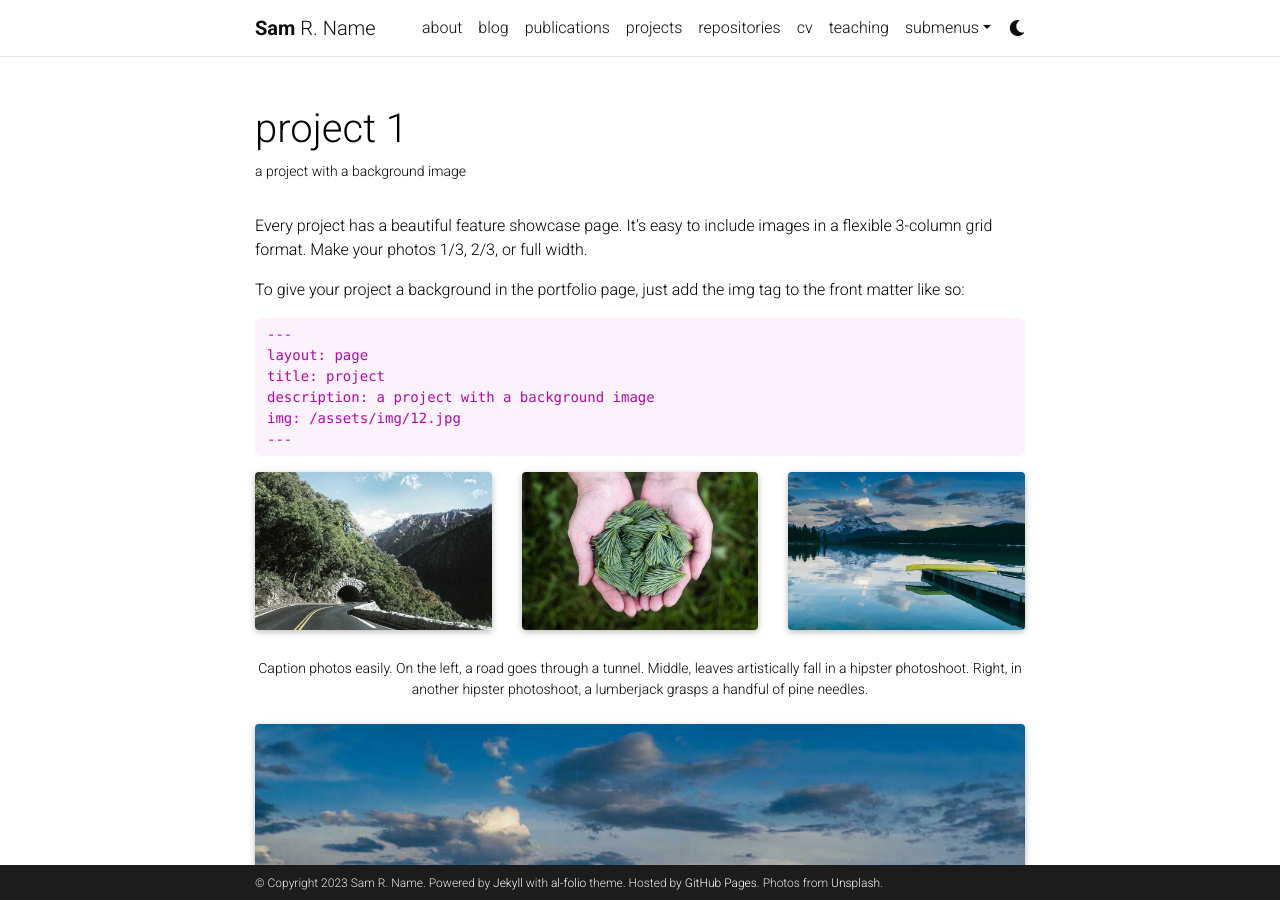
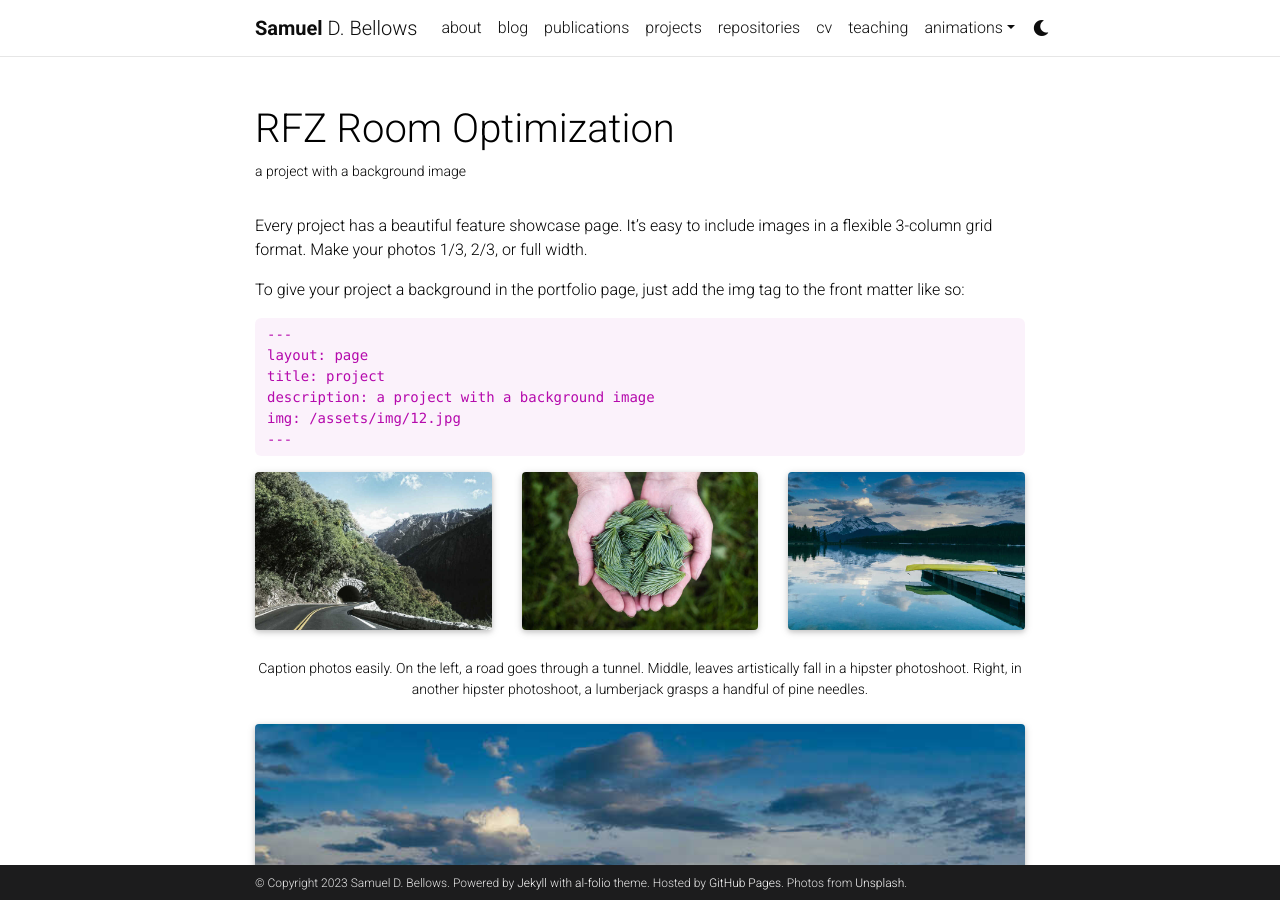
Before and after one commit to sambellows/sambellows.github.io, a Jekyll site: the page built from _projects/1_project.md, in a window 1280 px wide and 900 px high. Built offline with Jekyll 4.4.1, drawn with Linux system fonts in a browser that asks for light colours; comment, search, counter and statistics services are not loaded; a style sheet for code colours, icons or effects is not loaded.

Commit message:
getting started

```diff
--- a/_config.yml
+++ b/_config.yml
@@ -3,20 +3,20 @@
 # -----------------------------------------------------------------------------
 
 title: blank # the website title (if blank, full name will be used instead)
-first_name: Sam
-middle_name: R.
-last_name: Name
-email: you@example.com
+first_name: Samuel
+middle_name: D.
+last_name: Bellows
+email: samuel.bellows11@gmail.com
 description: > # the ">" symbol means to ignore newlines until "footer_text:"
   A simple, whitespace theme for academics. Based on [*folio](https://github.com/bogoli/-folio) design.
 footer_text: >
   Powered by <a href="https://jekyllrb.com/" target="_blank">Jekyll</a> with <a href="https://github.com/alshedivat/al-folio">al-folio</a> theme.
   Hosted by <a href="https://pages.github.com/" target="_blank">GitHub Pages</a>.
   Photos from <a href="https://unsplash.com" target="_blank">Unsplash</a>.
-keywords: jekyll, jekyll-theme, academic-website, portfolio-website  # add your own keywords or leave empty
+keywords:  sam-bellows,  # add your own keywords or leave empty
 
 lang: en # the language of your site (for example: en, fr, cn, ru, etc.)
-icon: ⚛️  # the emoji used as the favicon (alternatively, provide image name in /assets/img/)
+icon: favicon.ico  # the emoji used as the favicon (alternatively, provide image name in /assets/img/)
 
 url: https://sambellows.github.io # the base hostname & protocol for your site
 baseurl:  # the subpath of your site, e.g. /blog/
--- a/_projects/1_project.md
+++ b/_projects/1_project.md
@@ -1,8 +1,8 @@
 ---
 layout: page
-title: project 1
+title: RFZ Room Optimization
 description: a project with a background image
-img: assets/img/12.jpg
+img: assets/img/projects/rfz_optimization.gif
 importance: 1
 category: work
 ---
```
Also changed, not shown: _data/cv.yml (+31 -34 lines), _pages/about.md (+10 -10 lines), _pages/animations.md (added, +8 -0 lines), _pages/dropdown.md (+3 -3 lines), assets/img/android-chrome-192x192.png (added), assets/img/android-chrome-512x512.png (added), assets/img/apple-touch-icon.png (added), assets/img/favicon-16x16.png (added), assets/img/favicon-32x32.png (added), assets/img/favicon.ico (added), assets/img/projects/rfz_optimization.gif (added), assets/img/site.webmanifest (added), 2 other files.
